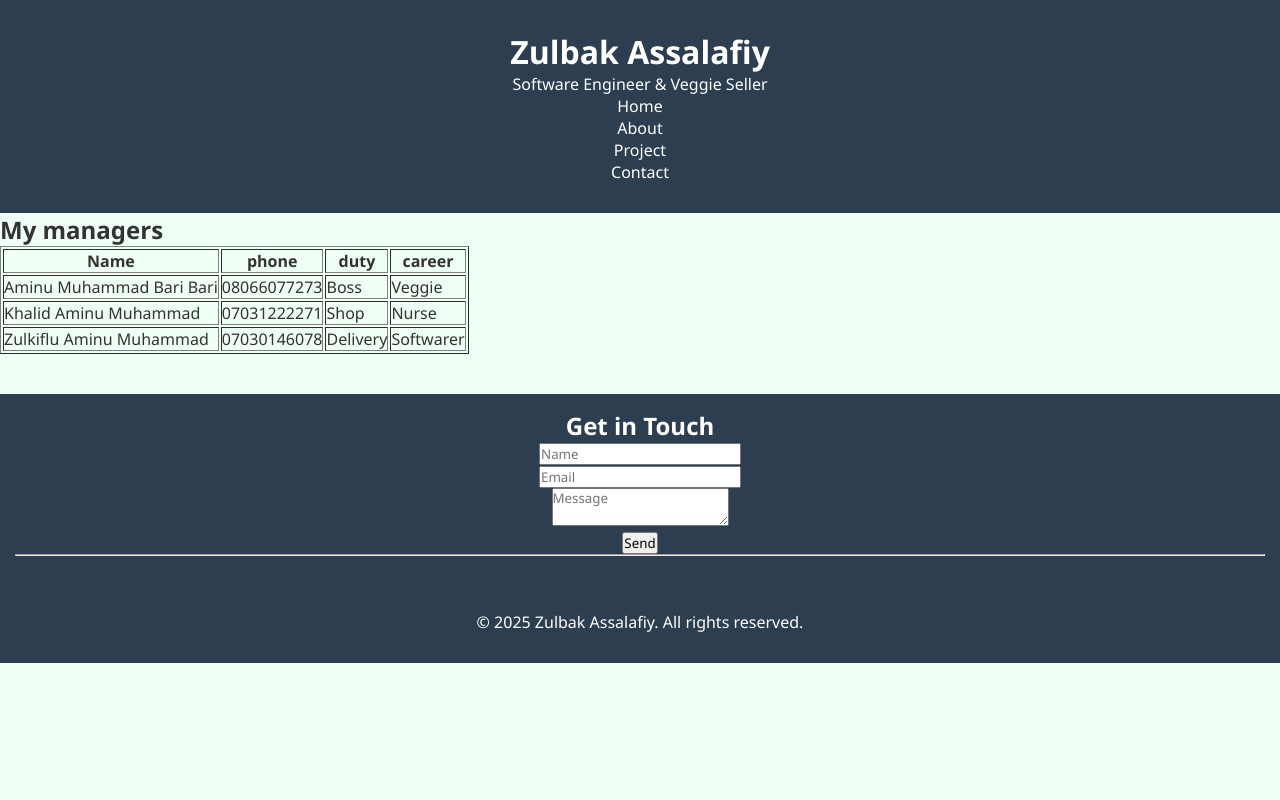
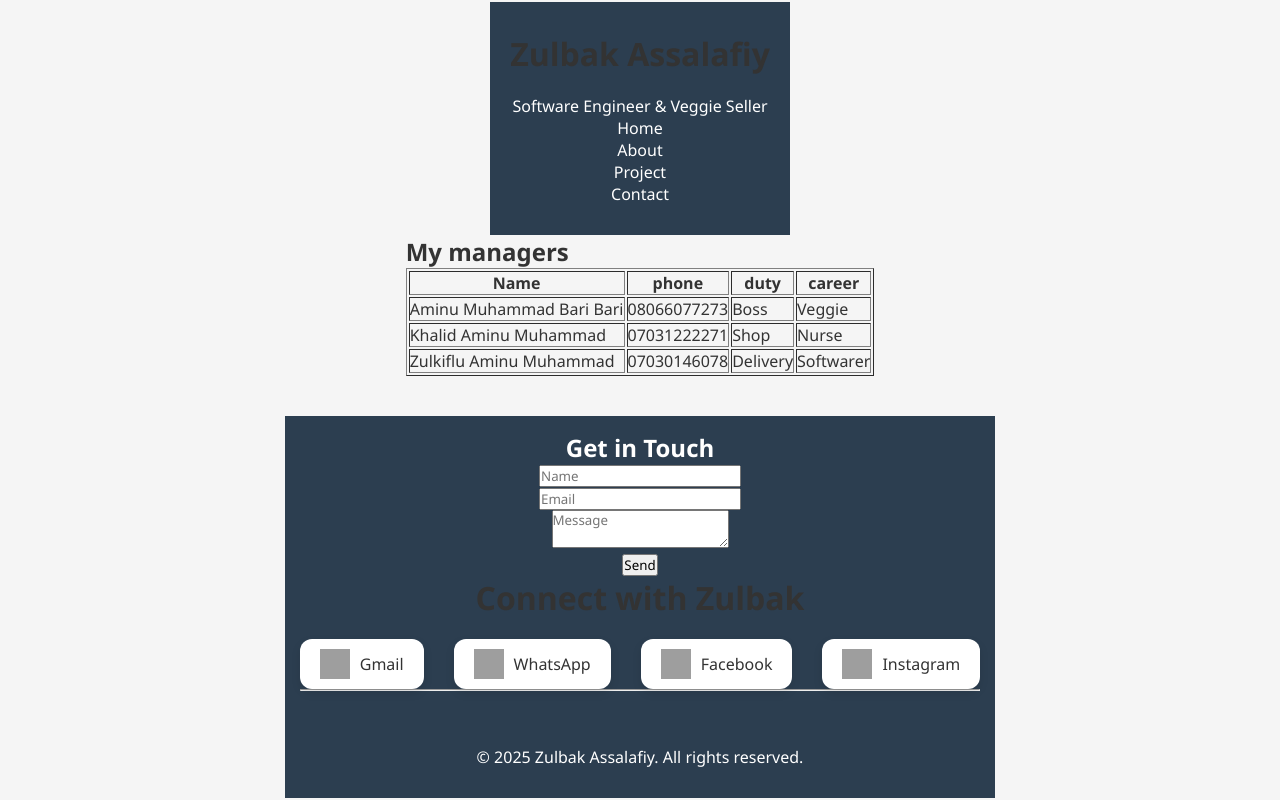
Before and after one commit to Zulbak/Portfolio-website, a plain HTML site: page contact.html in a window 1280 px wide. Drawn offline with Linux system fonts and the light colour scheme; grey boxes are pictures that could not be loaded; a script that the page names is missing.

Commit message:
Update contact.html

```diff
--- a/contact.html
+++ b/contact.html
@@ -3,8 +3,58 @@
     <head>
         <title>About</title>
         <link rel="stylesheet" href="styles.css">
+        <style>
+    body {
+      font-family: Arial, sans-serif;
+      background: #f5f5f5;
+      display: flex;
+      flex-direction: column;
+      align-items: center;
+      justify-content: center;
+      min-height: 100vh;
+      margin: 0;
+    }
+
+    h1 {
+      color: #333;
+      margin-bottom: 20px;
+    }
+
+    .social-links {
+      display: flex;
+      gap: 30px;
+      flex-wrap: wrap;
+      justify-content: center;
+    }
+
+    .social-link {
+      display: flex;
+      align-items: center;
+      text-decoration: none;
+      background: white;
+      padding: 10px 20px;
+      border-radius: 12px;
+      box-shadow: 0 4px 10px rgba(0, 0, 0, 0.1);
+      transition: transform 0.2s ease;
+    }
+
+    .social-link:hover {
+      transform: scale(1.05);
+    }
+
+    .social-link img {
+      width: 30px;
+      height: 30px;
+      margin-right: 10px;
+    }
+
+    .social-link span {
+      font-size: 16px;
+      color: #333;
+    }
+  </style>
     </head>
-
+ <body>
     <header>
 <h1>Zulbak Assalafiy</h1>
 <p>Software Engineer & Veggie Seller</p>
@@ -16,6 +66,7 @@
   <li><a href="project.html">Project</a></li>
   <li><a href="contact.html">Contact</a></li>
 </ul>
+
   </nav>
   </header>
   </section>
@@ -68,7 +119,33 @@
                 <button>Send</button>
             </form>
         </section>
+        <p>
+        </p>
     </main>
+
+    <h1>Connect with Zulbak</h1>
+
+  <div class="social-links">
+    <a href="mailto: zulkifluaminuzulbak@gmail.com" class="social-link">
+      <img src="https://upload.wikimedia.org/wikipedia/commons/4/4e/Gmail_Icon.png" alt="Gmail">
+      <span>Gmail</span>
+    </a>
+
+    <a href="https://wa.me/+2347030146078/" class="social-link">
+      <img src="https://upload.wikimedia.org/wikipedia/commons/6/6b/WhatsApp.svg" alt="WhatsApp">
+      <span>WhatsApp</span>
+    </a>
+
+    <a href="https://www.facebook.com/zulbak.assalafy" class="social-link">
+      <img src="https://upload.wikimedia.org/wikipedia/commons/5/51/Facebook_f_logo_%282019%29.svg" alt="Facebook">
+      <span>Facebook</span>
+    </a>
+
+    <a href=" https://www.instagram.com/zulkiflu__aminu?igsh=bGpyMmZyNG02OXhh" class="social-link">
+      <img src="https://upload.wikimedia.org/wikipedia/commons/e/e7/Instagram_logo_2016.svg" alt="Instagram">
+      <span>Instagram</span>
+    </a>
+  </div>
     <hr>
     <footer>
   <p> &copy; 2025 Zulbak Assalafiy. All rights reserved.
```
Lines whose indentation alone changed are shown as unchanged.
